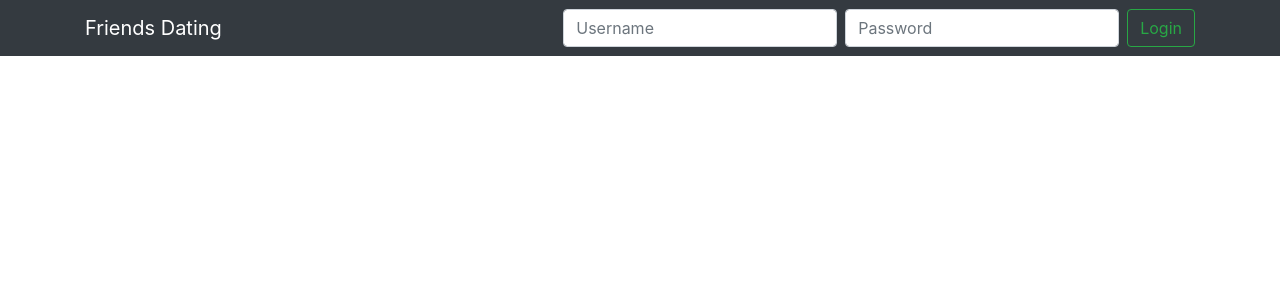
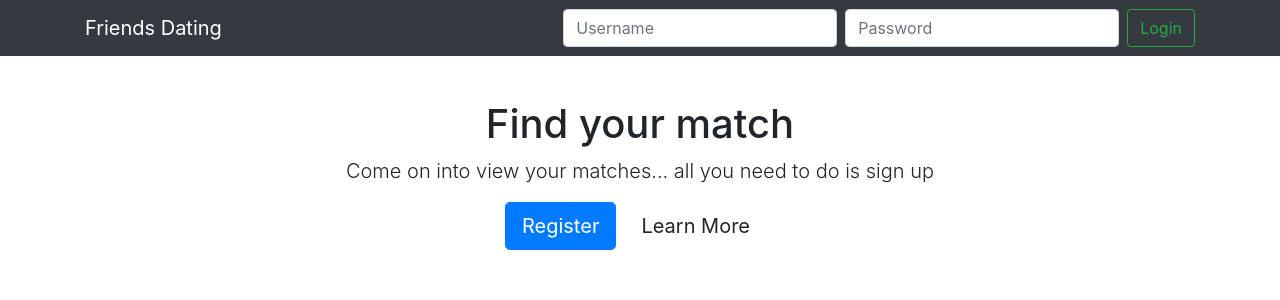
Before and after one commit to D-And-S/Friends-Dating-Client, an Angular app: page / in a window 1280 px wide. Shown: the top 300 px of the page. Built offline with nearby package versions, Linux system fonts and the light colour scheme.

Commit message:
Worked on Home Page

```diff
--- a/src/app/app.component.html
+++ b/src/app/app.component.html
@@ -1,2 +1,4 @@
-<!-- <app-nav></app-nav> -->
 <app-top-navbar></app-top-navbar>
+<div class="container" style="margin-top:100px">
+    <app-home></app-home>
+</div>
--- a/src/app/app.module.ts
+++ b/src/app/app.module.ts
@@ -6,10 +6,12 @@
 import { AppComponent } from './app.component';
 import { BrowserAnimationsModule } from '@angular/platform-browser/animations';
 import { HeaderModule } from './header/header.module';
+import { HomeComponent } from './home/home.component';
 
 @NgModule({
   declarations: [
-    AppComponent
+    AppComponent,
+    HomeComponent
   ],
   imports: [
     BrowserModule,
--- /dev/null
+++ b/src/app/home/home.component.html
@@ -0,0 +1,17 @@
+<div class="container mt-5">
+    <div *ngIf="!registerMode" style="text-align:center;">
+        <h1>Find your match</h1>
+        <p class="lead">Come on into view your matches... all you need to do is sign up</p>
+        <div class="text-center">
+            <button class="btn btn-primary btn-lg mr-2" (click)="registerToggle()">Register</button>
+            <button class="btn btn-Info btn-lg mr-2">Learn More</button>
+        </div>
+    </div>
+    <div *ngIf="registerMode" class="container">
+        <div class="row justify-content-center">
+            <div class="col-4">
+                <p>Register Form goes</p>
+            </div>
+        </div>
+    </div>
+</div>
--- /dev/null
+++ b/src/app/home/home.component.ts
@@ -0,0 +1,21 @@
+import { Component, OnInit } from '@angular/core';
+
+@Component({
+  selector: 'app-home',
+  templateUrl: './home.component.html',
+  styleUrls: ['./home.component.css']
+})
+export class HomeComponent implements OnInit {
+  registerMode = false;
+
+  constructor() { }
+
+  ngOnInit(): void {
+
+  }
+
+  registerToggle(){
+    this.registerMode = !this.registerMode
+  }
+
+}
```
Also changed, not shown: src/app/home/home.component.css (added).
